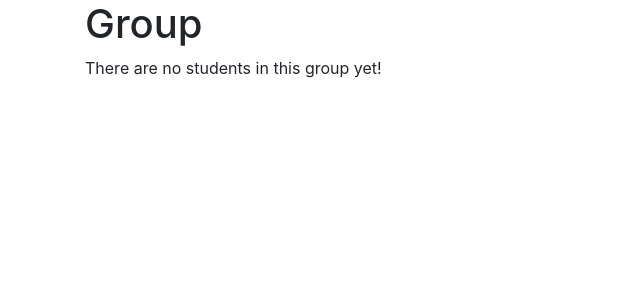
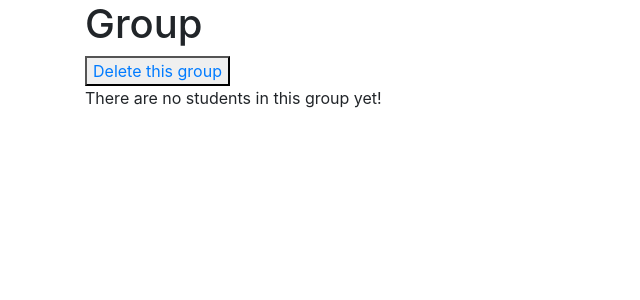
Before and after one commit to irinakulinich3712/english_for_kids, a Django app: template english_courses/main/templates/main/group_students.html in a window 1280 px wide. Shown: the top 300 px of the page, without its empty margins (0-640 px from the left). Run offline with Django 3.2, Linux system fonts and the light colour scheme; the template is opened without the code that fills it, so the values that code supplies are empty; some libraries are stand-ins or nearby versions.

Commit message:
Update group_students.html
Adding delete buttons:
- with link to group deletion view function
- with link to removing student from group

```diff
--- a/english_courses/main/templates/main/group_students.html
+++ b/english_courses/main/templates/main/group_students.html
@@ -3,11 +3,13 @@
 {% block content %}
 
 <h1>Group {{group.year}}{{group.name}} </h1>
+<button> <a href="{% url 'delete_group' group.id %}">Delete this group</a> </button>
 {% if students %}
 <p> Number of students: {{ students|length }} </p>
 {% for el in students %}
 <div class="alert alert-warning mt-2">
     <h3>{{el.user__last_name}} {{el.user__first_name}}</h3>
+    <button> <a href="{% url 'delete_student_from_group' group.id el.user_id %}">Delete from group</a> </button>
 </div>
 {% endfor %}
 {% else %}
```
